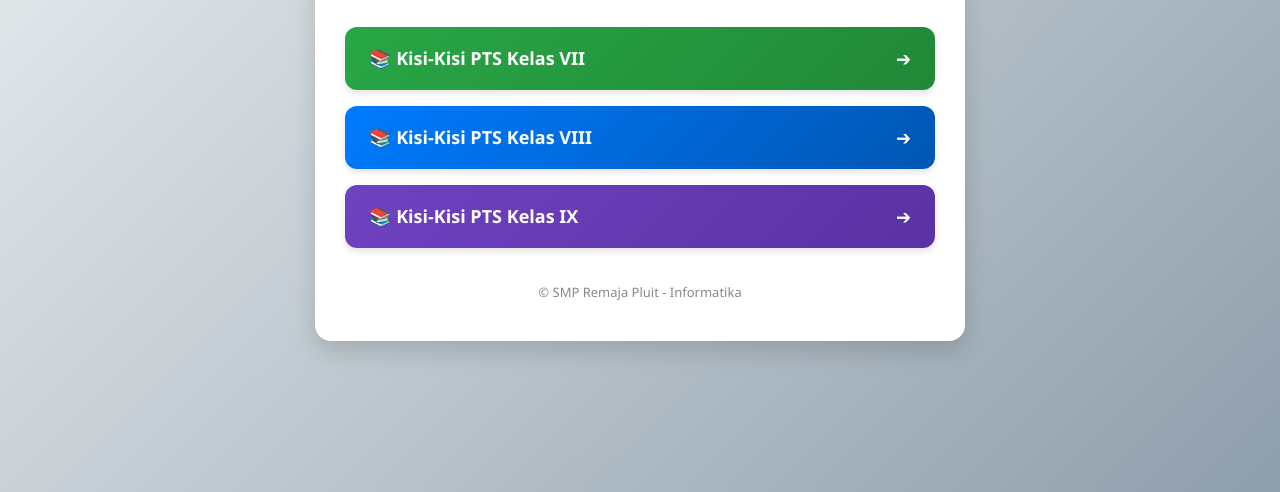
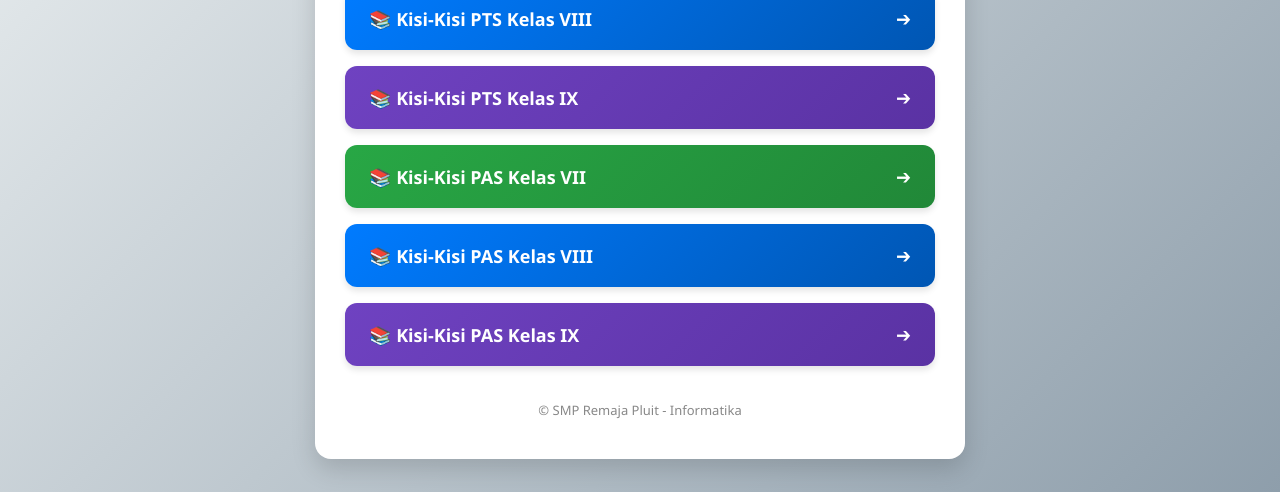
Before and after one commit to yoggahadi58-star/kisi-smp, a plain HTML site: page index.html in a window 1280 px wide. Shown: the part 308-800 px from the top of the page. Drawn offline with Linux system fonts and the light colour scheme.

Commit message:
Update index.html

```diff
--- a/index.html
+++ b/index.html
@@ -109,6 +109,18 @@
             <span>📚 Kisi-Kisi PTS Kelas IX</span>
             <span class="arrow">➔</span>
         </a>
+         <a href="kuis_interaktif_informatika_vii_smp.html" class="btn btn-class-7">
+            <span>📚 Kisi-Kisi PAS Kelas VII</span>
+            <span class="arrow">➔</span>
+        </a>
+        <a href="kuis_interaktif_informatika_viii_smp.html" class="btn btn-class-8">
+            <span>📚 Kisi-Kisi PAS Kelas VIII</span>
+            <span class="arrow">➔</span>
+        </a>
+        <a href="kuis_interaktif_informatika_ix_smp.html" class="btn btn-class-9">
+            <span>📚 Kisi-Kisi PAS Kelas IX</span>
+            <span class="arrow">➔</span>
+        </a>
     </div>
 
     <div class="footer">
```
